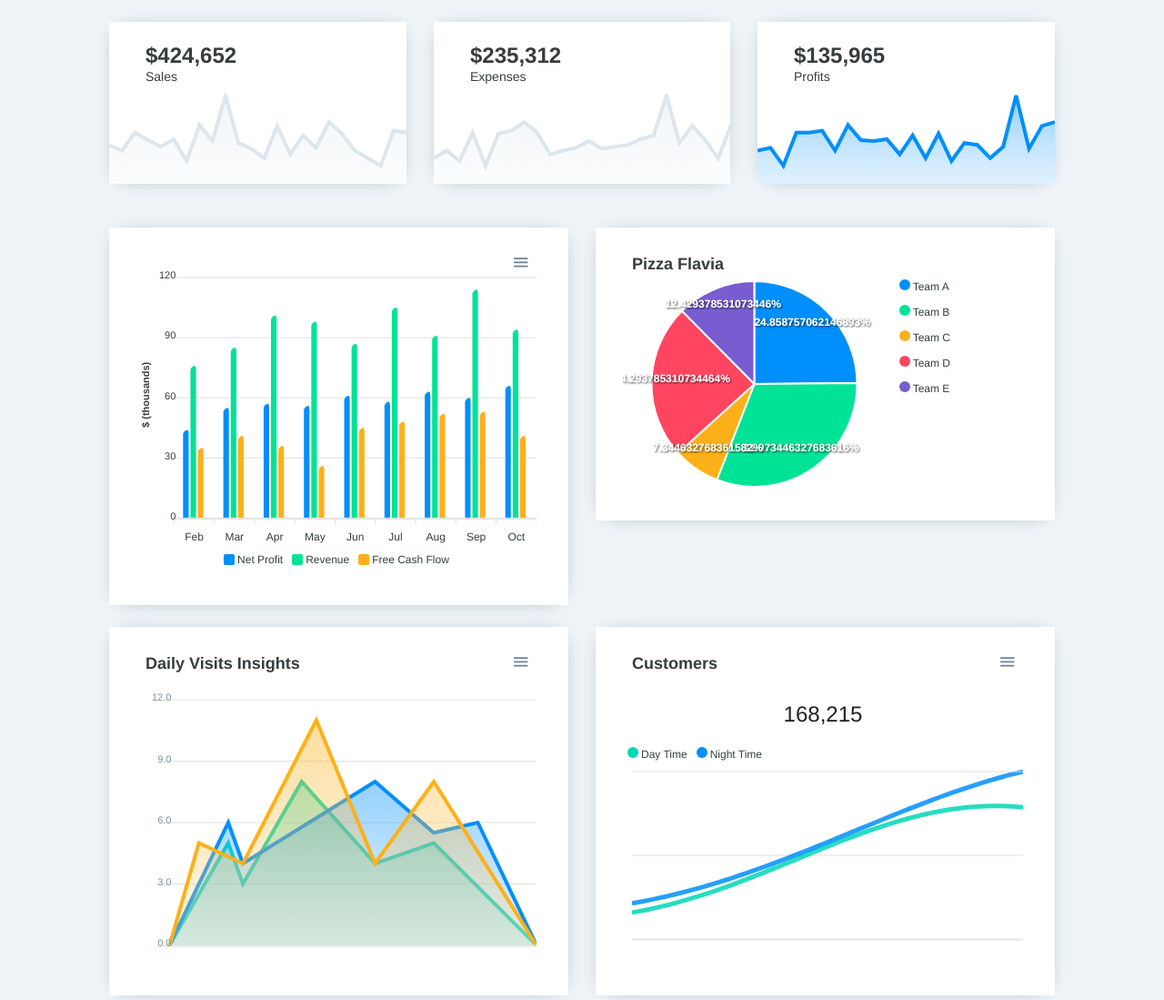
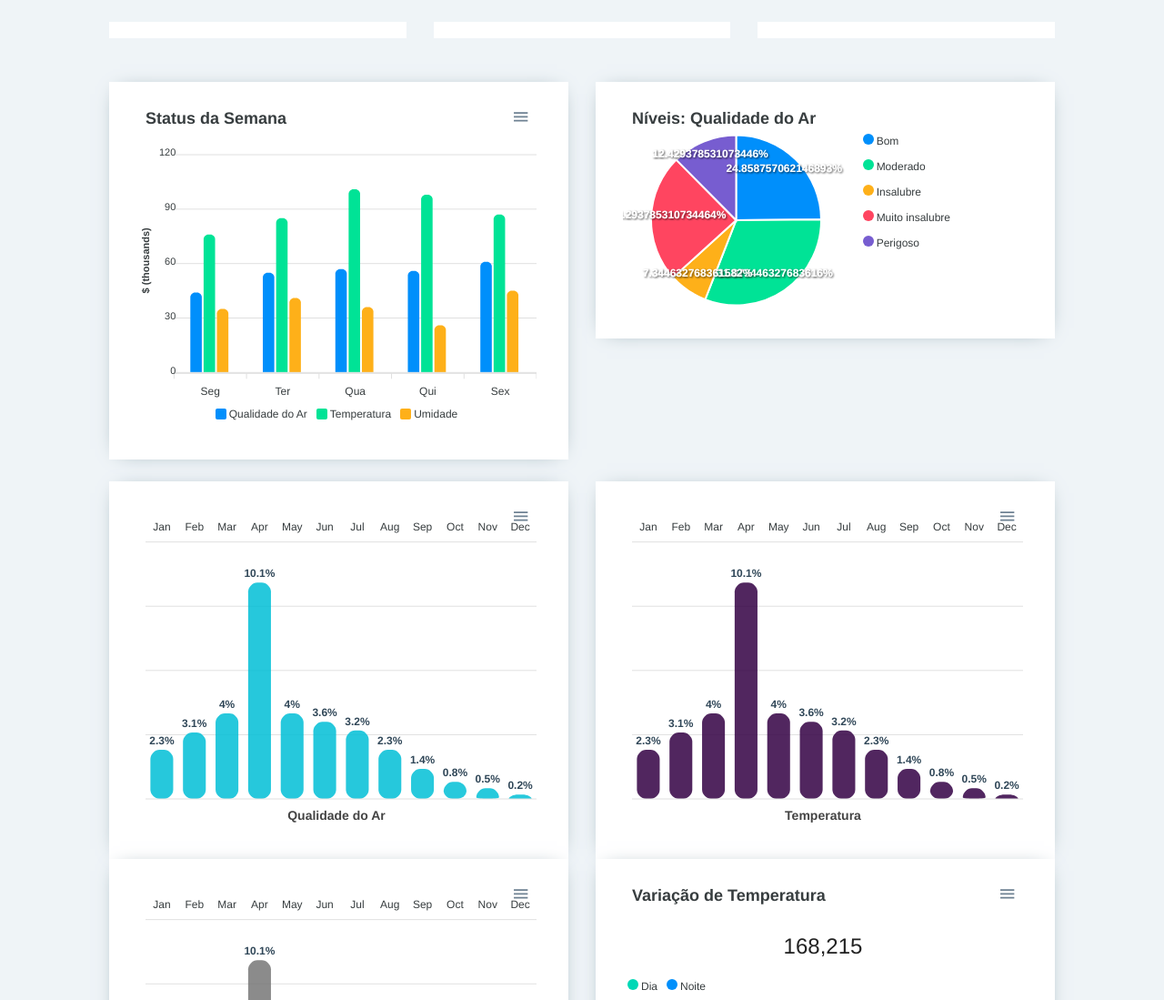
Before and after one commit to eugomesz/oi_dashboard, a plain HTML site: page index.html in a window 1280 px wide. Shown: the top 1099 px of the page at 91% size. Drawn offline with nearby package versions, Linux system fonts and the light colour scheme.

Commit message:
Sua mensagem

```diff
--- a/assets/scripts.js
+++ b/assets/scripts.js
@@ -33,361 +33,268 @@ var sparklineData = [47, 45, 54, 38, 56, 24, 65, 31, 37, 39, 62, 51, 35, 41, 35,
 //var colorPalette = ['#01BFD6', '#5564BE', '#F7A600', '#EDCD24', '#F74F58'];
 var colorPalette = ['#00D8B6','#008FFB',  '#FEB019', '#FF4560', '#775DD0']
 
-var spark1 = {
+var optionsDiariasQLD = {
+  series: [{
+  name: 'Inflation',
+  data: [2.3, 3.1, 4.0, 10.1, 4.0, 3.6, 3.2, 2.3, 1.4, 0.8, 0.5, 0.2]
+}],
   chart: {
-    id: 'sparkline1',
-    group: 'sparklines',
-    type: 'area',
-    height: 160,
-    sparkline: {
-      enabled: true
+  height: 350,
+  type: 'bar',
 },
+colors: ['#01BFD6'],
+plotOptions: {
+  bar: {
+    borderRadius: 10,
+    dataLabels: {
+      position: 'top', // top, center, bottom
     },
-  stroke: {
-    curve: 'straight'
-  },
-  fill: {
-    opacity: 1,
-  },
-  series: [{
-    name: 'Sales',
-    data: randomizeArray(sparklineData)
-  }],
-  labels: [...Array(24).keys()].map(n => `2018-09-0${n+1}`),
-  yaxis: {
-    min: 0
-  },
-  xaxis: {
-    type: 'datetime',
-  },
-  colors: ['#DCE6EC'],
-  title: {
-    text: '$424,652',
-    offsetX: 30,
-    style: {
-      fontSize: '24px',
-      cssClass: 'apexcharts-yaxis-title'
   }
 },
-  subtitle: {
-    text: 'Sales',
-    offsetX: 30,
+dataLabels: {
+  enabled: true,
+  formatter: function (val) {
+    return val + "%";
+  },
+  offsetY: -20,
   style: {
-      fontSize: '14px',
-      cssClass: 'apexcharts-yaxis-title'
-    }
-  }
-}
-
-var spark2 = {
-  chart: {
-    id: 'sparkline2',
-    group: 'sparklines',
-    type: 'area',
-    height: 160,
-    sparkline: {
-      enabled: true
-    },
-  },
-  stroke: {
-    curve: 'straight'
-  },
-  fill: {
-    opacity: 1,
-  },
-  series: [{
-    name: 'Expenses',
-    data: randomizeArray(sparklineData)
-  }],
-  labels: [...Array(24).keys()].map(n => `2018-09-0${n+1}`),
-  yaxis: {
-    min: 0
-  },
-  xaxis: {
-    type: 'datetime',
-  },
-  colors: ['#DCE6EC'],
-  title: {
-    text: '$235,312',
-    offsetX: 30,
-    style: {
-      fontSize: '24px',
-      cssClass: 'apexcharts-yaxis-title'
+    fontSize: '12px',
+    colors: ["#304758"]
   }
 },
-  subtitle: {
-    text: 'Expenses',
-    offsetX: 30,
-    style: {
-      fontSize: '14px',
-      cssClass: 'apexcharts-yaxis-title'
-    }
-  }
-}
 
-var spark3 = {
-  chart: {
-    id: 'sparkline3',
-    group: 'sparklines',
-    type: 'area',
-    height: 160,
-    sparkline: {
-      enabled: true
-    },
-  },
-  stroke: {
-    curve: 'straight'
-  },
-  fill: {
-    opacity: 1,
-  },
-  series: [{
-    name: 'Profits',
-    data: randomizeArray(sparklineData)
-  }],
-  labels: [...Array(24).keys()].map(n => `2018-09-0${n+1}`),
 xaxis: {
-    type: 'datetime',
-  },
-  yaxis: {
-    min: 0
-  },
-  colors: ['#008FFB'],
-  //colors: ['#5564BE'],
-  title: {
-    text: '$135,965',
-    offsetX: 30,
-    style: {
-      fontSize: '24px',
-      cssClass: 'apexcharts-yaxis-title'
-    }
-  },
-  subtitle: {
-    text: 'Profits',
-    offsetX: 30,
-    style: {
-      fontSize: '14px',
-      cssClass: 'apexcharts-yaxis-title'
-    }
-  }
-}
-
-var monthlyEarningsOpt = {
-  chart: {
-    type: 'area',
-    height: 260,
-    background: '#eff4f7',
-    sparkline: {
-      enabled: true
-    },
-    offsetY: 20
-  },
-  stroke: {
-    curve: 'straight'
-  },
-  fill: {
-    type: 'solid',
-    opacity: 1,
-  },
-  series: [{
-    data: randomizeArray(sparklineData)
-  }],
-  xaxis: {
-    crosshairs: {
-      width: 1
-    },
-  },
-  yaxis: {
-    min: 0,
-    max: 130
-  },
-  colors: ['#dce6ec'],
-
-  title: {
-    text: 'Total Earned',
-    offsetX: -30,
-    offsetY: 100,
-    align: 'right',
-    style: {
-      color: '#7c939f',
-      fontSize: '16px',
-      cssClass: 'apexcharts-yaxis-title'
-    }
-  },
-  subtitle: {
-    text: '$135,965',
-    offsetX: -30,
-    offsetY: 100,
-    align: 'right',
-    style: {
-      color: '#7c939f',
-      fontSize: '24px',
-      cssClass: 'apexcharts-yaxis-title'
-    }
-  }
-}
-
-
-new ApexCharts(document.querySelector("#spark1"), spark1).render();
-new ApexCharts(document.querySelector("#spark2"), spark2).render();
-new ApexCharts(document.querySelector("#spark3"), spark3).render();
-
-var monthlyEarningsChart = new ApexCharts(document.querySelector("#monthly-earnings-chart"), monthlyEarningsOpt);
-
-
-var optionsArea = {
-  chart: {
-    height: 340,
-    type: 'area',
-    zoom: {
-      enabled: false
-    },
-  },
-  stroke: {
-    curve: 'straight'
-  },
-  colors: colorPalette,
-  series: [
-    {
-      name: "Blog",
-      data: [{
-        x: 0,
-        y: 0
-      }, {
-        x: 4,
-        y: 5
-      }, {
-        x: 5,
-        y: 3
-      }, {
-        x: 9,
-        y: 8
-      }, {
-        x: 14,
-        y: 4
-      }, {
-        x: 18,
-        y: 5
-      }, {
-        x: 25,
-        y: 0
-      }]
-    },
-    {
-      name: "Social Media",
-      data: [{
-        x: 0,
-        y: 0
-      }, {
-        x: 4,
-        y: 6
-      }, {
-        x: 5,
-        y: 4
-      }, {
-        x: 14,
-        y: 8
-      }, {
-        x: 18,
-        y: 5.5
-      }, {
-        x: 21,
-        y: 6
-      }, {
-        x: 25,
-        y: 0
-      }]
-    },
-    {
-      name: "External",
-      data: [{
-        x: 0,
-        y: 0
-      }, {
-        x: 2,
-        y: 5
-      }, {
-        x: 5,
-        y: 4
-      }, {
-        x: 10,
-        y: 11
-      }, {
-        x: 14,
-        y: 4
-      }, {
-        x: 18,
-        y: 8
-      }, {
-        x: 25,
-        y: 0
-      }]
-    }
-  ],
-  fill: {
-    opacity: 1,
-  },
-  title: {
-    text: 'Daily Visits Insights',
-    align: 'left',
-    style: {
-      fontSize: '18px'
-    }
-  },
-  markers: {
-    size: 0,
-    style: 'hollow',
-    hover: {
-      opacity: 5,
-    }
-  },
-  tooltip: {
-    intersect: true,
-    shared: false,
-  },
-  xaxis: {
-    tooltip: {
-      enabled: false
-    },
-    labels: {
-      show: false
-    },
-    axisTicks: {
-      show: false
-    }
-  },
-  yaxis: {
-    stepSize: 3,
+  categories: ["Jan", "Feb", "Mar", "Apr", "May", "Jun", "Jul", "Aug", "Sep", "Oct", "Nov", "Dec"],
+  position: 'top',
   axisBorder: {
     show: false
   },
   axisTicks: {
     show: false
   },
-    labels: {
-      style: {
-        colors: '#78909c'
+  crosshairs: {
+    fill: {
+      type: 'gradient',
+      gradient: {
+        colorFrom: '#D8E3F0',
+        colorTo: '#BED1E6',
+        stops: [0, 100],
+        opacityFrom: 0.4,
+        opacityTo: 0.5,
       }
     }
   },
-  legend: {
+  tooltip: {
+    enabled: true,
+  }
+},
+yaxis: {
+  axisBorder: {
     show: false
+  },
+  axisTicks: {
+    show: false,
+  },
+  labels: {
+    show: false,
+    formatter: function (val) {
+      return val + "%";
     }
   }
 
-var chartArea = new ApexCharts(document.querySelector('#area'), optionsArea);
-chartArea.render();
+},
+title: {
+  text: 'Qualidade do Ar',
+  floating: true,
+  offsetY: 330,
+  align: 'center',
+  style: {
+    color: '#444'
+  }
+}
+};
 
-var options = {
+var chart = new ApexCharts(document.querySelector("#DiariasQLD"), optionsDiariasQLD);
+chart.render();
+
+var optionsDiariasTemp = {
   series: [{
-  name: 'Net Profit',
-  data: [44, 55, 57, 56, 61, 58, 63, 60, 66]
+  name: 'Inflation',
+  data: [2.3, 3.1, 4.0, 10.1, 4.0, 3.6, 3.2, 2.3, 1.4, 0.8, 0.5, 0.2]
+}],
+  chart: {
+  height: 350,
+  type: 'bar',
+},
+colors: ['#304'],
+plotOptions: {
+  bar: {
+    borderRadius: 10,
+    dataLabels: {
+      position: 'top', // top, center, bottom
+    },
+  }
+},
+dataLabels: {
+  enabled: true,
+  formatter: function (val) {
+    return val + "%";
+  },
+  offsetY: -20,
+  style: {
+    fontSize: '12px',
+    colors: ["#304758"]
+  }
+},
+
+xaxis: {
+  categories: ["Jan", "Feb", "Mar", "Apr", "May", "Jun", "Jul", "Aug", "Sep", "Oct", "Nov", "Dec"],
+  position: 'top',
+  axisBorder: {
+    show: false
+  },
+  axisTicks: {
+    show: false
+  },
+  crosshairs: {
+    fill: {
+      type: 'gradient',
+      gradient: {
+        colorFrom: '#D8E3F0',
+        colorTo: '#BED1E6',
+        stops: [0, 100],
+        opacityFrom: 0.4,
+        opacityTo: 0.5,
+      }
+    }
+  },
+  tooltip: {
+    enabled: true,
+  }
+},
+yaxis: {
+  axisBorder: {
+    show: false
+  },
+  axisTicks: {
+    show: false,
+  },
+  labels: {
+    show: false,
+    formatter: function (val) {
+      return val + "%";
+    }
+  }
+
+},
+title: {
+  text: 'Temperatura',
+  floating: true,
+  offsetY: 330,
+  align: 'center',
+  style: {
+    color: '#444'
+  }
+}
+};
+
+var chart = new ApexCharts(document.querySelector("#DiariasTemp"), optionsDiariasTemp);
+chart.render();
+
+var optionsDiariasUmidade = {
+  series: [{
+  name: 'Inflation',
+  data: [2.3, 3.1, 4.0, 10.1, 4.0, 3.6, 3.2, 2.3, 1.4, 0.8, 0.5, 0.2]
+}],
+  chart: {
+  height: 350,
+  type: 'bar',
+},
+colors: ['#777'],
+plotOptions: {
+  bar: {
+    borderRadius: 10,
+    dataLabels: {
+      position: 'top', // top, center, bottom
+    },
+  }
+},
+dataLabels: {
+  enabled: true,
+  formatter: function (val) {
+    return val + "%";
+  },
+  offsetY: -20,
+  style: {
+    fontSize: '12px',
+    colors: ["#304758"]
+  }
+},
+
+xaxis: {
+  categories: ["Jan", "Feb", "Mar", "Apr", "May", "Jun", "Jul", "Aug", "Sep", "Oct", "Nov", "Dec"],
+  position: 'top',
+  axisBorder: {
+    show: false
+  },
+  axisTicks: {
+    show: false
+  },
+  crosshairs: {
+    fill: {
+      type: 'gradient',
+      gradient: {
+        colorFrom: '#D8E3F0',
+        colorTo: '#BED1E6',
+        stops: [0, 100],
+        opacityFrom: 0.4,
+        opacityTo: 0.5,
+      }
+    }
+  },
+  tooltip: {
+    enabled: true,
+  }
+},
+yaxis: {
+  axisBorder: {
+    show: false
+  },
+  axisTicks: {
+    show: false,
+  },
+  labels: {
+    show: false,
+    formatter: function (val) {
+      return val + "%";
+    }
+  }
+
+},
+title: {
+  text: 'Umidade',
+  floating: true,
+  offsetY: 330,
+  align: 'center',
+  style: {
+    color: '#444'
+  }
+}
+};
+
+var chart = new ApexCharts(document.querySelector("#DiariasUmidade"), optionsDiariasUmidade);
+chart.render();
+
+var optionsColunas = {
+  series: [{
+  name: 'Qualidade do Ar',
+  data: [44, 55, 57, 56, 61]
 }, {
-  name: 'Revenue',
-  data: [76, 85, 101, 98, 87, 105, 91, 114, 94]
+  name: 'Temperatura',
+  data: [76, 85, 101, 98, 87]
 }, {
-  name: 'Free Cash Flow',
-  data: [35, 41, 36, 26, 45, 48, 52, 53, 41]
+  name: 'Umidade',
+  data: [35, 41, 36, 26, 45]
 }],
   chart: {
   type: 'bar',
@@ -410,7 +317,7 @@ stroke: {
   colors: ['transparent']
 },
 xaxis: {
-  categories: ['Feb', 'Mar', 'Apr', 'May', 'Jun', 'Jul', 'Aug', 'Sep', 'Oct'],
+  categories: ['Seg', 'Ter', 'Qua', 'Qui', 'Sex'],
 },
 yaxis: {
   title: {
@@ -423,13 +330,21 @@ fill: {
 tooltip: {
   y: {
     formatter: function (val) {
-      return "$ " + val + " thousands"
+      return "$ " + val.toFixed(2) + " thousands"
     }
   }
+},
+title: {
+  floating: false,
+  text: 'Status da Semana',
+  align: 'left',
+  style: {
+    fontSize: '18px'
   }
+},
 };
 
-var chart = new ApexCharts(document.querySelector("#grafico_coluna"), options);
+var chart = new ApexCharts(document.querySelector("#grafico_coluna"), optionsColunas);
 chart.render();
 
 
@@ -443,9 +358,7 @@ function trigoSeries(cnt, strength) {
   return data;
 }
 
-
-
-var optionsLine = {
+var optionsTemp = {
   chart: {
     height: 340,
     type: 'line',
@@ -462,17 +375,17 @@ var optionsLine = {
   colors: colorPalette,
   series: [
     {
-      name: "Day Time",
+      name: "Dia",
       data: trigoSeries(52, 20)
     },
     {
-      name: "Night Time",
+      name: "Noite",
       data: trigoSeries(52, 27)
     },
   ],
   title: {
     floating: false,
-    text: 'Customers',
+    text: 'Variação de Temperatura',
     align: 'left',
     style: {
       fontSize: '18px'
@@ -528,7 +441,7 @@ var optionsLine = {
 
 }
 
-var chartLine = new ApexCharts(document.querySelector('#line'), optionsLine);
+var chartLine = new ApexCharts(document.querySelector('#line'), optionsTemp);
 
 // a small hack to extend height in website sample dashboard
 chartLine.render().then(function () {
@@ -588,13 +501,13 @@ dataLabels: {
 },
 title: {
   floating: false,
-  text: 'Pizza Flavia',
+  text: 'Níveis: Qualidade do Ar',
   align: 'left',
   style: {
     fontSize: '18px'
   }
 },
-labels: ['Team A', 'Team B', 'Team C', 'Team D', 'Team E'],
+labels: ['Bom', 'Moderado', 'Insalubre', 'Muito insalubre', 'Perigoso'],
 responsive: [{
   breakpoint: 480,
   options: {
@@ -608,7 +521,7 @@ responsive: [{
 }]
 };
 
-var chart = new ApexCharts(document.querySelector("#pie_example"), options);
+var chart = new ApexCharts(document.querySelector("#niveis"), options);
 chart.render();
 
 /* Fim grafico de pizza */
--- a/index.html
+++ b/index.html
@@ -54,7 +54,7 @@
               </div>
               <div class="col-md-6">
                 <div class="box">
-                  <div id="pie_example"></div>
+                  <div id="niveis"></div>
                 </div>
               </div>
             </div>
@@ -62,7 +62,17 @@
             <div class="row mt-4 mb-4">
               <div class="col-md-6">
                 <div class="box">
-                  <div id="area"></div>
+                  <div id="DiariasQLD"></div>
+                </div>
+              </div>
+              <div class="col-md-6">
+                <div class="box">
+                  <div id="DiariasTemp"></div>
+                </div>
+              </div>
+              <div class="col-md-6">
+                <div class="box">
+                  <div id="DiariasUmidade"></div>
                 </div>
               </div>
               <div class="col-md-6">
@@ -75,7 +85,7 @@
         </div>
       </div>
     </div>
-<!-- leti -->
+
     <script src="https://cdnjs.cloudflare.com/ajax/libs/jquery/3.2.1/jquery.slim.min.js"></script>
     <script src="js/apexcharts.js"></script>
     <script src="assets/data.js"></script>
```
Lines whose indentation alone changed are shown as unchanged.
